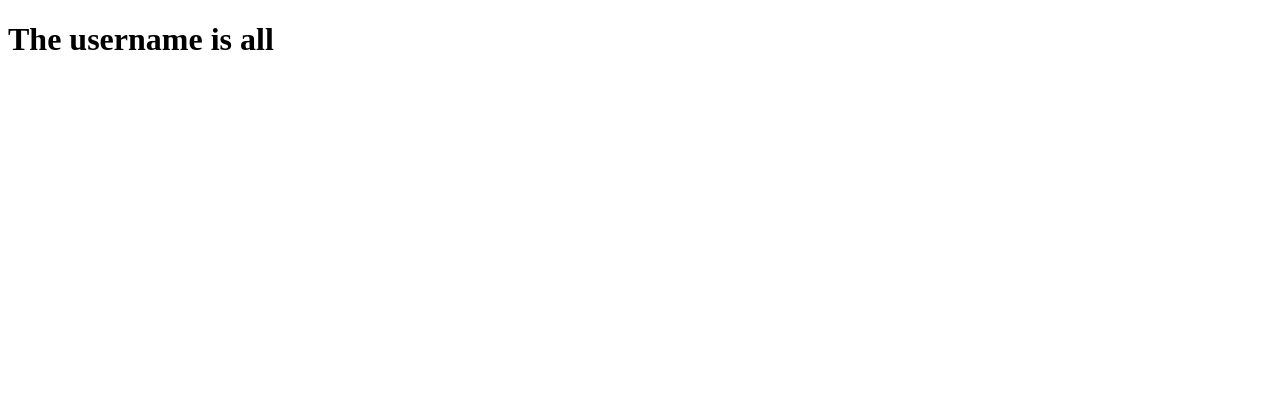
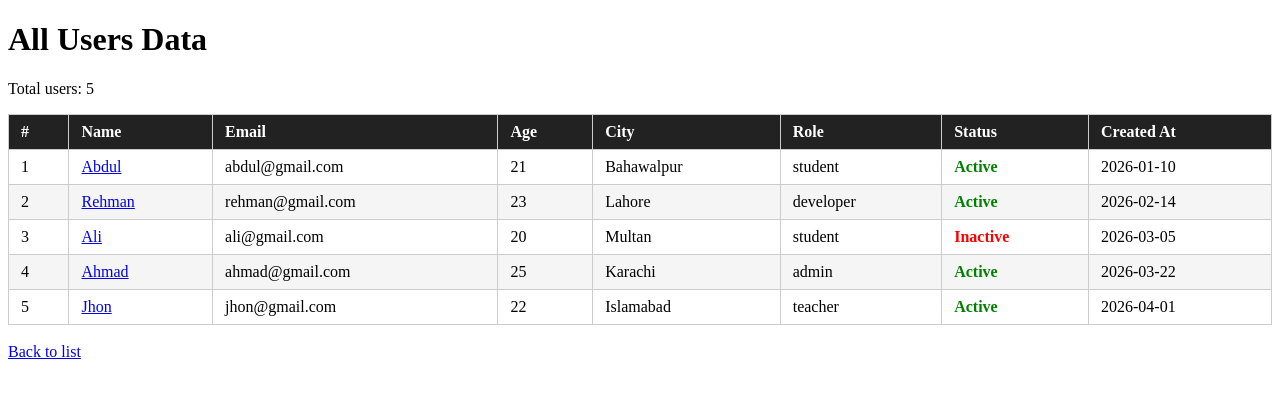
Before and after one commit to codebymubashir/Node-js, a Node server app: page /users/all in a window 1280 px wide. Shown: the top 398 px of the page. Run offline with Node 20, Linux system fonts and the light colour scheme.

Commit message:
users data

```diff
--- a/Expressjs/Dynamic-routes/controller/controller.js
+++ b/Expressjs/Dynamic-routes/controller/controller.js
@@ -4,9 +4,17 @@ export function showUsers(req, res){
     res.render("users", {users: users})
 }
 
+export function showAllUsersData(req, res){
+    res.render("allUsers", {users: users})
+}
+
 export function showIndiviualUser(req, res){
-    console.log(req.params.name)
-    let userName = req.params.name
+    const id = req.params.id
+    const user = users.find(u => u._id === id)
 
-    res.render("user", {user: userName})
+    if (!user) {
+        return res.status(404).send("User not found")
+    }
+
+    res.render("user", {user: user})
 }
--- a/Expressjs/Dynamic-routes/dynamicroute.js
+++ b/Expressjs/Dynamic-routes/dynamicroute.js
@@ -1,6 +1,5 @@
 import express from "express"
-import { showIndiviualUser, showUsers } from "./controller/controller.js"
-
+import { showIndiviualUser, showUsers, showAllUsersData } from "./controller/controller.js"
 const app = express()
 
 app.set("view engine", "ejs")
@@ -9,7 +8,11 @@ app.get("/users", (req, res)=>{
     showUsers(req, res)
 })
 
-app.get("/users/:name", (req, res)=>{
+app.get("/users/all", (req, res)=>{
+    showAllUsersData(req, res)
+})
+
+app.get("/users/:id", (req, res)=>{
     showIndiviualUser(req, res)
 })
 
--- a/Expressjs/Dynamic-routes/model/userData.js
+++ b/Expressjs/Dynamic-routes/model/userData.js
@@ -1 +1,52 @@
-export const users = ["Abdul", "Rehman", "Ali", "Ahmad", "Jhon"]
+export const users = [
+    {
+        _id: "65f1a2b3c4d5e6f7a8b9c0d1",
+        name: "Abdul",
+        email: "abdul@gmail.com",
+        age: 21,
+        city: "Bahawalpur",
+        role: "student",
+        isActive: true,
+        createdAt: "2026-01-10"
+    },
+    {
+        _id: "65f1a2b3c4d5e6f7a8b9c0d2",
+        name: "Rehman",
+        email: "rehman@gmail.com",
+        age: 23,
+        city: "Lahore",
+        role: "developer",
+        isActive: true,
+        createdAt: "2026-02-14"
+    },
+    {
+        _id: "65f1a2b3c4d5e6f7a8b9c0d3",
+        name: "Ali",
+        email: "ali@gmail.com",
+        age: 20,
+        city: "Multan",
+        role: "student",
+        isActive: false,
+        createdAt: "2026-03-05"
+    },
+    {
+        _id: "65f1a2b3c4d5e6f7a8b9c0d4",
+        name: "Ahmad",
+        email: "ahmad@gmail.com",
+        age: 25,
+        city: "Karachi",
+        role: "admin",
+        isActive: true,
+        createdAt: "2026-03-22"
+    },
+    {
+        _id: "65f1a2b3c4d5e6f7a8b9c0d5",
+        name: "Jhon",
+        email: "jhon@gmail.com",
+        age: 22,
+        city: "Islamabad",
+        role: "teacher",
+        isActive: true,
+        createdAt: "2026-04-01"
+    }
+]
--- /dev/null
+++ b/Expressjs/Dynamic-routes/views/allusers.ejs
@@ -0,0 +1,54 @@
+<!DOCTYPE html>
+<html lang="en">
+<head>
+    <meta charset="UTF-8">
+    <meta name="viewport" content="width=device-width, initial-scale=1.0">
+    <title>All Users Data</title>
+    <style>
+        table { border-collapse: collapse; width: 100%; }
+        th, td { border: 1px solid #ccc; padding: 8px 12px; text-align: left; }
+        th { background: #222; color: #fff; }
+        tr:nth-child(even) { background: #f5f5f5; }
+        .active { color: green; font-weight: bold; }
+        .inactive { color: red; font-weight: bold; }
+    </style>
+</head>
+<body>
+    <h1>All Users Data</h1>
+    <p>Total users: <%= users.length %></p>
+
+    <table>
+        <thead>
+            <tr>
+                <th>#</th>
+                <th>Name</th>
+                <th>Email</th>
+                <th>Age</th>
+                <th>City</th>
+                <th>Role</th>
+                <th>Status</th>
+                <th>Created At</th>
+            </tr>
+        </thead>
+        <tbody>
+            <% users.forEach((user, index) => { %>
+                <tr>
+                    <td><%= index + 1 %></td>
+                    <td><a href="/users/<%= user._id %>"><%= user.name %></a></td>
+                    <td><%= user.email %></td>
+                    <td><%= user.age %></td>
+                    <td><%= user.city %></td>
+                    <td><%= user.role %></td>
+                    <td class="<%= user.isActive ? 'active' : 'inactive' %>">
+                        <%= user.isActive ? "Active" : "Inactive" %>
+                    </td>
+                    <td><%= user.createdAt %></td>
+                </tr>
+            <% }) %>
+        </tbody>
+    </table>
+
+    <br>
+    <a href="/users">Back to list</a>
+</body>
+</html>
--- a/Expressjs/Dynamic-routes/views/user.ejs
+++ b/Expressjs/Dynamic-routes/views/user.ejs
@@ -6,6 +6,12 @@
     <title>Document</title>
 </head>
 <body>
-    <h1>The username is <%= user %></h1>
+    <h1>The username is <%= user.name %></h1>
+    <p>Email: <%= user.email %></p>
+    <p>Age: <%= user.age %></p>
+    <p>City: <%= user.city %></p>
+    <p>Role: <%= user.role %></p>
+
+    <a href="/users">Back to list</a>
 </body>
 </html>
```
Also changed, not shown: Expressjs/Dynamic-routes/views/users.ejs (+6 -5 lines).
